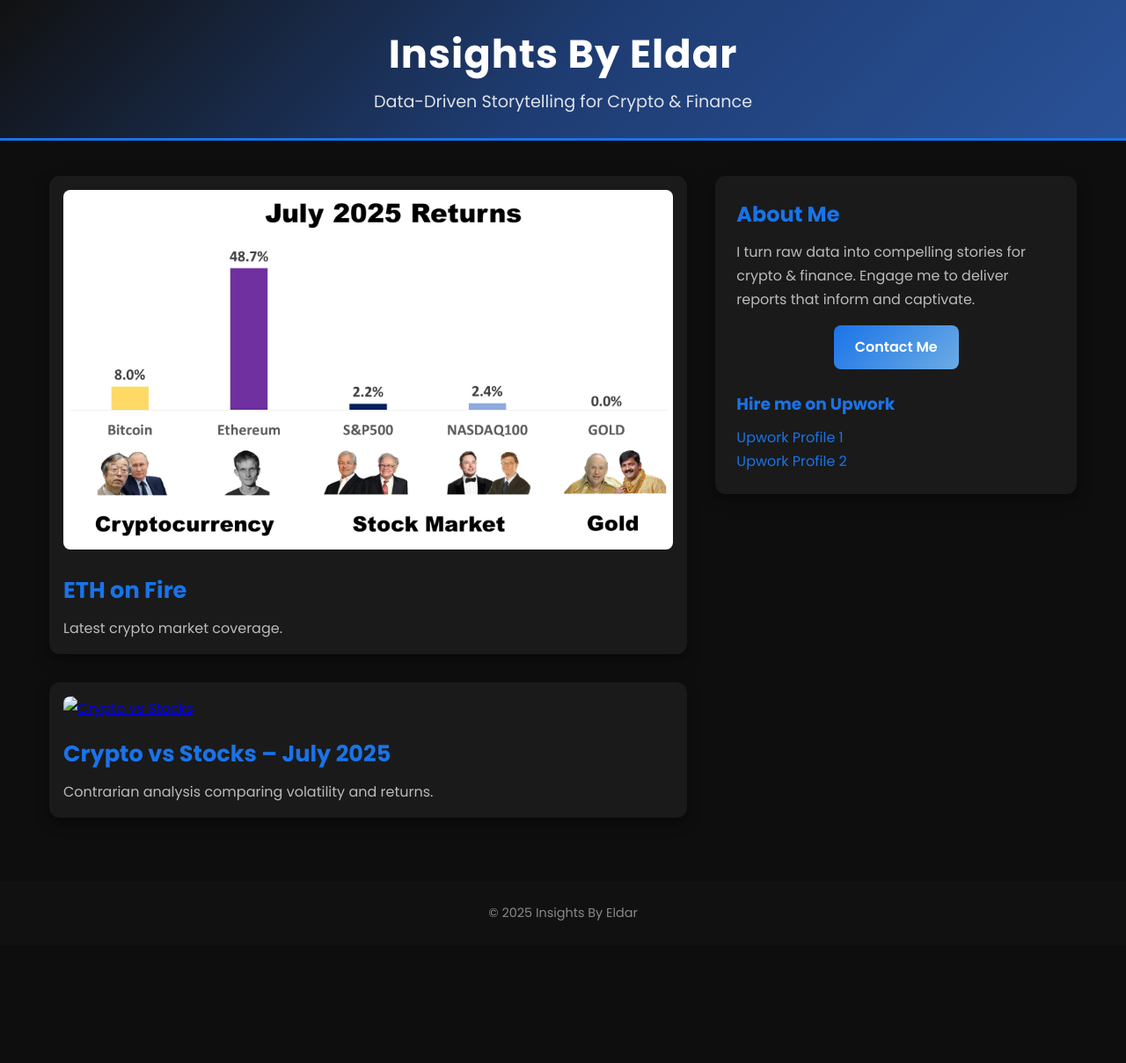
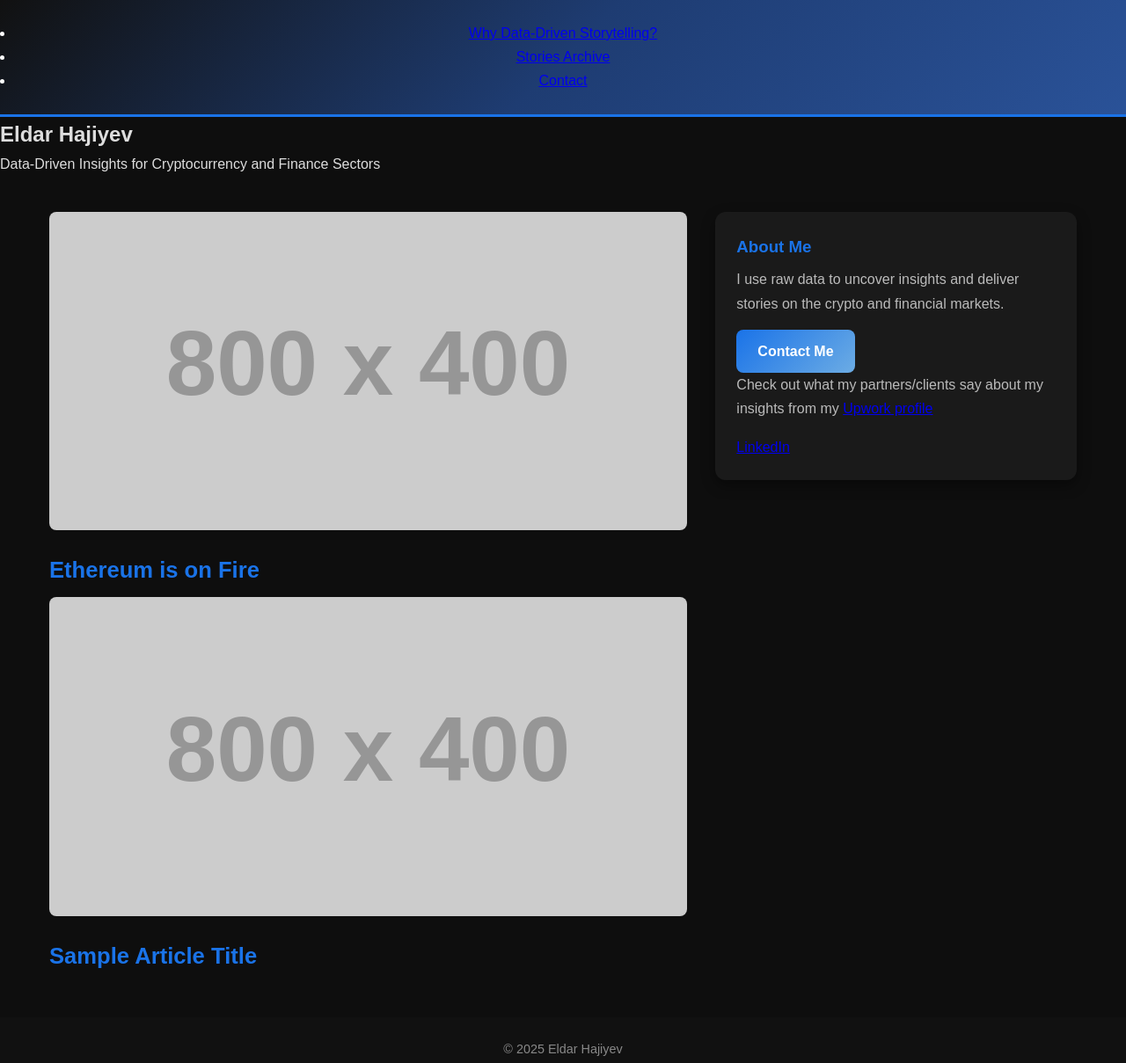
Before and after one commit to InsightsByEldar/insightsbyeldar.github.io, a plain HTML site: page index.html in a window 1280 px wide. Shown: the whole page at 88% size. Before the commit the page ends 1075 px from the top, so only its background shows below. Drawn offline with Linux system fonts and the light colour scheme; placeholder pictures from the web are drawn by us.

Commit message:
Update index.html

```diff
--- a/index.html
+++ b/index.html
@@ -3,49 +3,60 @@
 <head>
     <meta charset="UTF-8">
     <meta name="viewport" content="width=device-width, initial-scale=1.0">
-<title>Insights By Eldar</title>
-<link href="https://fonts.googleapis.com/css2?family=Poppins:wght@400;600;700&display=swap" rel="stylesheet">
-<link rel="stylesheet" href="style.css?v=3">
+    <title>Eldar Hajiyev - Data-Driven Insights</title>
+    <link rel="stylesheet" href="style.css">
 </head>
 <body>
+    <!-- Top Menu -->
     <header>
-  <h1>Insights By Eldar</h1>
-  <p>Data-Driven Storytelling for Crypto & Finance</p>
+        <nav class="top-menu">
+            <ul>
+                <li><a href="#why">Why Data-Driven Storytelling?</a></li>
+                <li><a href="#archive">Stories Archive</a></li>
+                <li><a href="#contact">Contact</a></li>
+            </ul>
+        </nav>
     </header>
 
-<main class="container">
-  <section class="left-column">
-    <article>
-      <a href="#"><img src="images/eth-on-fire.jpg" alt="ETH on Fire"></a>
-      <h2><a href="#">ETH on Fire</a></h2>
-      <p>Latest crypto market coverage.</p>
-    </article>
-
-    <article>
-      <a href="#"><img src="images/crypto-vs-stocks.jpg" alt="Crypto vs Stocks"></a>
-      <h2><a href="#">Crypto vs Stocks – July 2025</a></h2>
-      <p>Contrarian analysis comparing volatility and returns.</p>
-    </article>
+    <!-- Hero Section -->
+    <section class="hero">
+        <div class="hero-text">
+            <h1>Eldar Hajiyev</h1>
+            <p>Data-Driven Insights for Cryptocurrency and Finance Sectors</p>
+        </div>
     </section>
 
-  <aside class="right-column">
-    <h2>About Me</h2>
-    <p>I turn raw data into compelling stories for crypto & finance. Engage me to deliver reports that inform and captivate.</p>
-
-    <div class="contact-wrapper">
-      <a href="mailto:youremail@example.com" class="contact-btn">Contact Me</a>
+    <!-- Main Content -->
+    <main class="main-section">
+        <div class="container">
+            <!-- Left Column -->
+            <div class="left-column">
+                <div class="article">
+                    <img src="https://via.placeholder.com/800x400" alt="Ethereum Article">
+                    <h2 class="article-title">Ethereum is on Fire</h2>
+                </div>
+                <div class="article">
+                    <img src="https://via.placeholder.com/800x400" alt="Sample Article">
+                    <h2 class="article-title">Sample Article Title</h2>
+                </div>
             </div>
 
-    <h3>Hire me on Upwork</h3>
-    <ul>
-      <li><a href="https://www.upwork.com/freelancers/~YOURPROFILE1" target="_blank">Upwork Profile 1</a></li>
-      <li><a href="https://www.upwork.com/freelancers/~YOURPROFILE2" target="_blank">Upwork Profile 2</a></li>
-    </ul>
-  </aside>
+            <!-- Right Column -->
+            <div class="right-column">
+                <div class="about-me">
+                    <h3>About Me</h3>
+                    <p>I use raw data to uncover insights and deliver stories on the crypto and financial markets.</p>
+                    <a href="#contact" class="contact-btn">Contact Me</a>
+                    <p class="partners">Check out what my partners/clients say about my insights from my <a href="https://www.upwork.com/freelancers/~YOUR_UPWORK_ID" target="_blank">Upwork profile</a></p>
+                    <a href="https://www.linkedin.com/in/YOUR_LINKEDIN" target="_blank" class="linkedin-btn">LinkedIn</a>
+                </div>
+            </div>
+        </div>
     </main>
 
+    <!-- Footer -->
     <footer>
-  <p>&copy; 2025 Insights By Eldar</p>
+        <p>&copy; 2025 Eldar Hajiyev</p>
     </footer>
 </body>
 </html>
```
Lines whose indentation alone changed are shown as unchanged.
